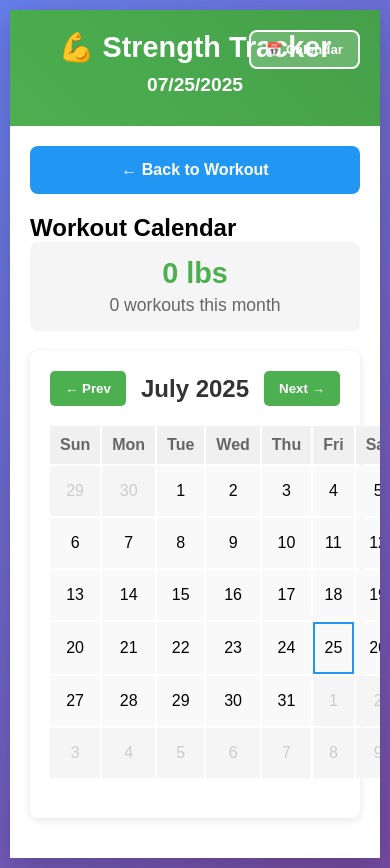
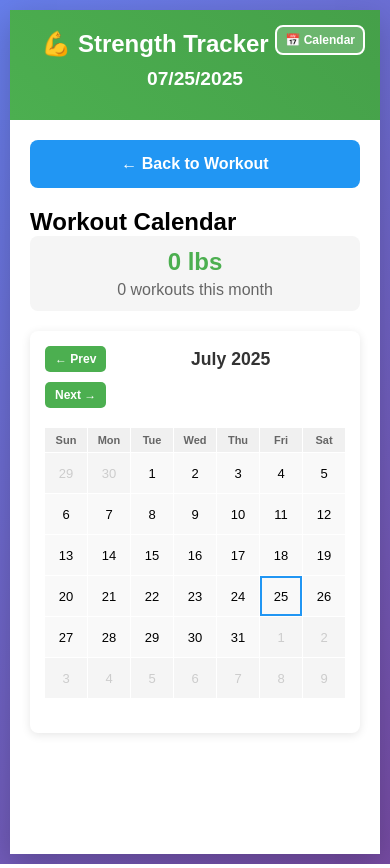
Before and after one commit to jameshoya7/Simple-Strength-Tracker, a plain HTML site: page index.html in a window 390 px wide. Both pictures are taken after a click on the button "📅 Calendar". Drawn offline with Linux system fonts and the light colour scheme.

Commit message:
index.html

```diff
--- a/index.html
+++ b/index.html
@@ -637,6 +637,106 @@
 
             .action-buttons {
                 flex-direction: column;
+            }
+
+            /* Mobile Calendar Fixes */
+            .calendar-btn {
+                padding: 8px 12px;
+                font-size: 14px;
+                top: 15px;
+                right: 15px;
+            }
+
+            .header h1 {
+                margin-right: 100px; /* Make room for calendar button */
+            }
+
+            .calendar-container {
+                padding: 15px;
+            }
+
+            .calendar-header {
+                flex-wrap: wrap;
+                gap: 10px;
+            }
+
+            .month-nav {
+                padding: 8px 12px;
+                font-size: 14px;
+                min-width: 70px;
+            }
+
+            .current-month {
+                font-size: 1.2em;
+                flex: 1;
+                min-width: 200px;
+                text-align: center;
+            }
+
+            .monthly-stats {
+                padding: 12px;
+            }
+
+            .monthly-volume {
+                font-size: 1.5em;
+            }
+
+            .monthly-workouts {
+                font-size: 1em;
+            }
+
+            .calendar-grid {
+                gap: 1px;
+            }
+
+            .calendar-day-header {
+                padding: 8px 2px;
+                font-size: 12px;
+            }
+
+            .calendar-day {
+                padding: 10px 2px;
+                min-height: 45px;
+                font-size: 14px;
+            }
+
+            .workout-indicator {
+                width: 4px;
+                height: 4px;
+                margin-top: 1px;
+            }
+        }
+
+        @media (max-width: 400px) {
+            .calendar-btn {
+                padding: 6px 8px;
+                font-size: 12px;
+            }
+
+            .header h1 {
+                font-size: 1.5em;
+                margin-right: 80px;
+            }
+
+            .month-nav {
+                padding: 6px 10px;
+                font-size: 12px;
+                min-width: 60px;
+            }
+
+            .current-month {
+                font-size: 1.1em;
+            }
+
+            .calendar-day {
+                padding: 8px 1px;
+                min-height: 40px;
+                font-size: 13px;
+            }
+
+            .calendar-day-header {
+                padding: 6px 1px;
+                font-size: 11px;
             }
         }
     </style>
```
